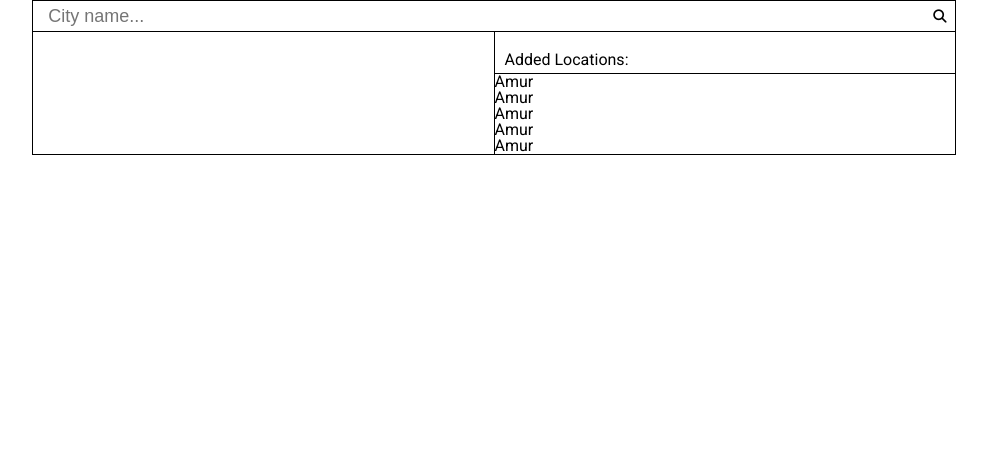
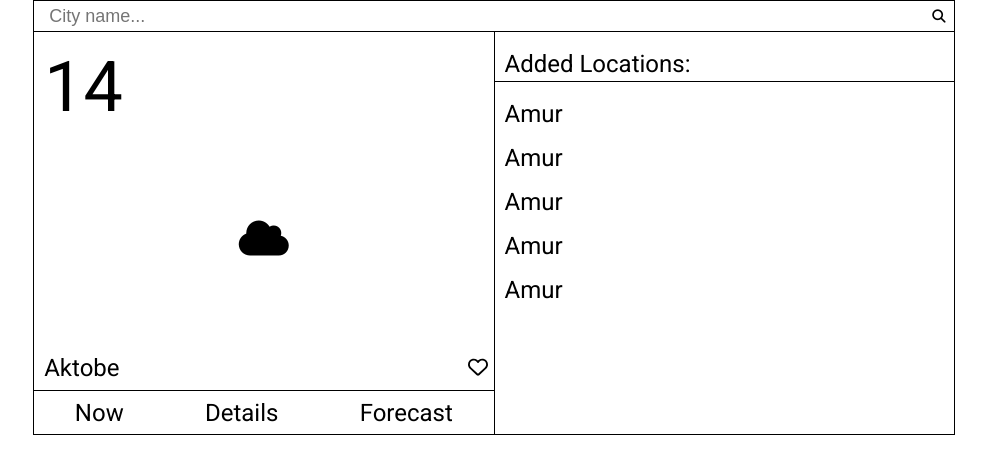
Before and after one commit to art00q/weather_ui, a plain HTML site: page index.html in a window 1280 px wide. Shown: the whole page, without its empty margins (146-1133 px from the left). Drawn offline with Linux system fonts and the light colour scheme.

Commit message:
create now page layout

```diff
--- a/index.html
+++ b/index.html
@@ -22,17 +22,39 @@
           </form>
           <div class="weather__content">
             <div class="weather__city">
-              <div class="city__content text">
-
+              <div class="city__content">
+                <p class="content__temperature text">
+                  14
+                </p>
+                <div class="content__image">
+                  <i class="fa-solid fa-cloud"></i>
+                </div>
+                <div class="content__city">
+                  <p class="content__name text">
+                    Aktobe
+                  </p>
+                  <div class="content__icon">
+                    <input type="checkbox" class="content__checkbox">
+                    <span class="content__shape"></span>
+                  </div>
+                </div>
               </div>
-              <div class="city__tabs text">
-
+              <div class="tabs text">
+                <div class="tabs__item">
+                  Now
+                </div>
+                <div class="tabs__item">
+                  Details
+                </div>
+                <div class="tabs__item">
+                  Forecast
+                </div>
               </div>
             </div>
             <div class="weather__favorites">
-              <div class="favorites__header text">
+              <p class="favorites__header text">
                 Added Locations:
-              </div>
+              </p>
               <div class="list text">
                 <div class="list__item">
                   Amur
--- a/style/style.css
+++ b/style/style.css
@@ -46,6 +46,7 @@ table {
   font-family: "Roboto", sans-serif;
   font-weight: 400;
   font-style: normal;
+	font-size: 24px;
 }
 
 .app {
@@ -59,7 +60,9 @@ table {
 
 .weather {
 	max-width: 80%;
+	height: 435px;
 	margin: 0 auto;
+	box-sizing: border-box;
 	border: 1px solid #000000;
 }
 
@@ -90,23 +93,93 @@ table {
 }
 
 .weather__content {
+	height: 100%;
 	display: flex;
 }
 
 .weather__city {
 	width: 50%;
+	height: calc(100% - 30px);
+	display: flex;
+	flex-direction: column;
+	justify-content: space-between;
 }
 
 .city__content {
-
+	height: 100%;
+	display: flex;
+	flex-direction: column;
+	justify-content: space-between;
+	padding: 20px 10px 10px;
 }
 
-.city__tabs {
+.content__temperature {
+	font-size: 70px;
+}
 
+.content__image {
+	margin: 50px 0;
+	font-size: 40px;
+	text-align: center;
+}
+
+.content__city {
+	display: flex;
+	justify-content: space-between;
+}
+
+.content__name {
+	font-size: 24px;
+}
+
+.content__icon {
+	position: relative;
+	width: 20px;
+	height: 20px;
+}
+
+.content__checkbox {
+	opacity: 0;
+	z-index: 100;
+	position: absolute;
+	top: 0;
+	left: 0;
+	width: 100%;
+	height: 100%;
+	cursor: pointer;
+}
+
+.content__shape {
+	position: absolute;
+	top: 1px;
+	left: 4px;
+	width: 100%;
+	height: 100%;
+	background-image: url('../common/icons/heart-regular.svg');
+}
+
+.content__checkbox:checked ~ .content__shape {
+	background-image: url('../common/icons/heart-solid.svg');
+}
+
+.tabs {
+	position: relative;
+	bottom: 0;
+	left: 0;
+	display: flex;
+	flex-direction: row;
+	border-top: 1px solid #000000;
+}
+
+.tabs__item {
+	flex: 1 1 auto;
+	margin: 10px auto;
+	text-align: center;
 }
 
 .weather__favorites {
 	width: 50%;
+	height: calc(100% - 30px);
 	display: flex;
 	flex-direction: column;
 	border-left: 1px solid #000000;
@@ -119,9 +192,14 @@ table {
 }
 
 .list {
-
+	padding: 20px 10px;
 }
 
 .list__item {
+	margin-bottom: 20px;
+	cursor: pointer;
+}
 
+.list__item:hover {
+	background-color: rgba(0, 0, 0, 0.2);
 }
```
